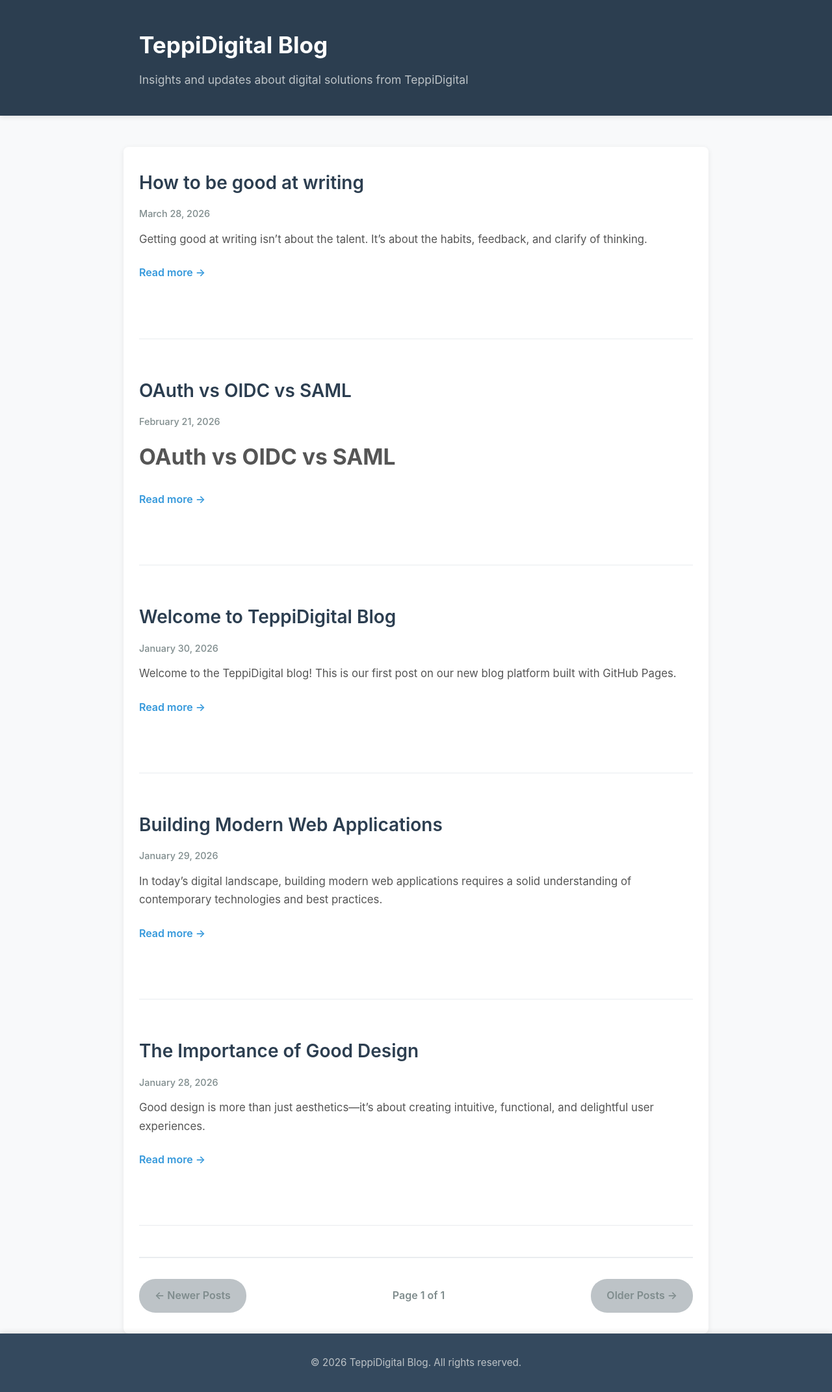
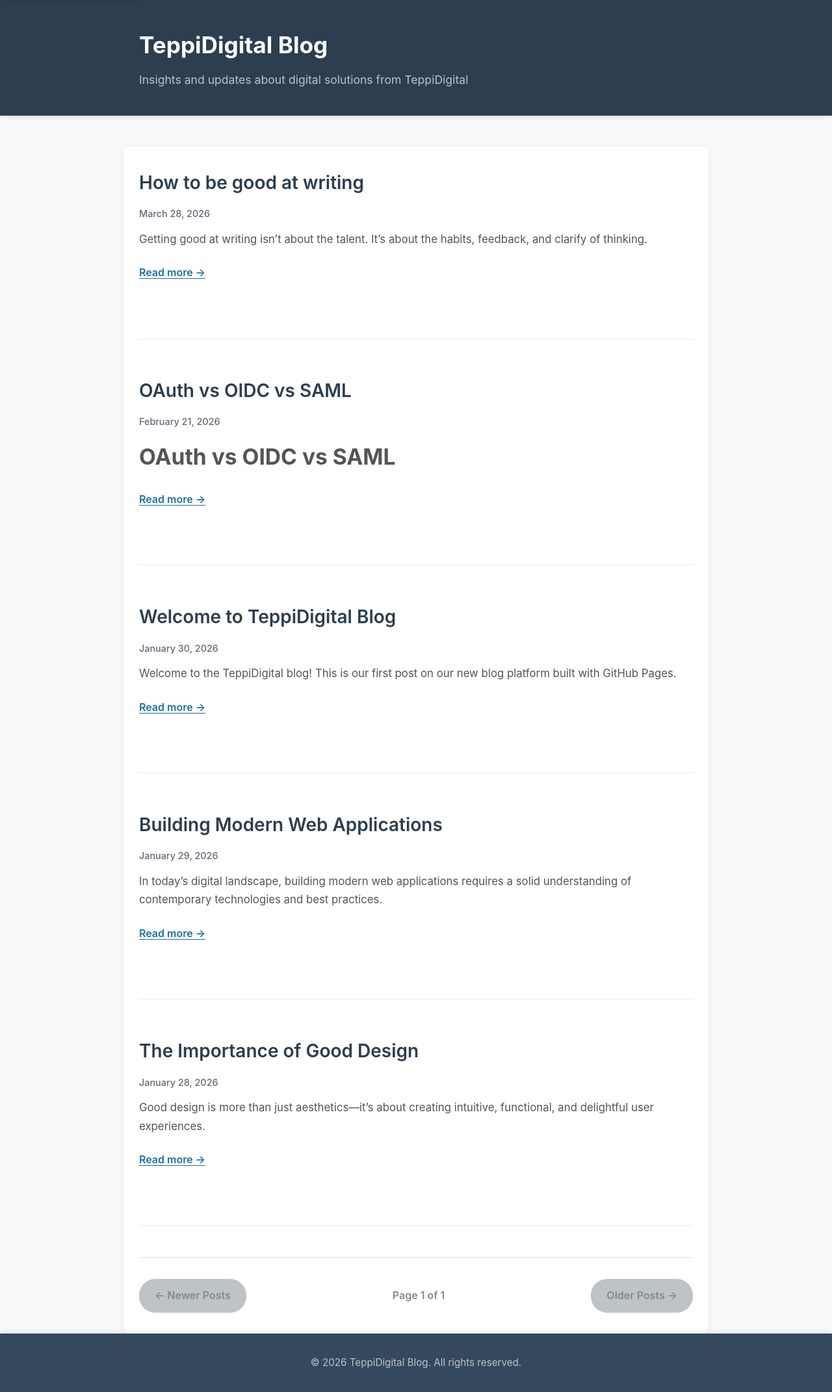
Before and after one commit to teppixdigital/teppixdigital.github.io, a Jekyll site: the page built from index.html, in a window 1280 px wide. Shown: the whole page at 65% size. Built offline with Jekyll 4.4.1, drawn with Linux system fonts in a browser that asks for light colours; the list of posts is cut into pages by our own code.

Commit message:
refactor(layout): improve page structure and styling
- Updated `_layouts/default.html` and `_layouts/post.html` to use the new grid system and responsive design patterns

- Added CSS classes for consistent typography, spacing, and color palette in `assets/css/style.css`

- Cleaned up unused styles and removed duplicate rules

- Adjusted `index.html` header and footer structure to match the updated layout

- Minor performance optimizations in CSS selectors to reduce specificity conflicts

```diff
--- a/_layouts/default.html
+++ b/_layouts/default.html
@@ -25,18 +25,19 @@
     {% endif %}
 </head>
 <body>
-    <header>
+    <a href="#main-content" class="skip-link">Skip to main content</a>
+    <header role="banner">
         <div class="container">
-            <h1><a href="{{ '/' | relative_url }}">{{ site.title }}</a></h1>
+            <h1><a href="{{ '/' | relative_url }}" aria-label="{{ site.title }} – go to home">{{ site.title }}</a></h1>
             <p>{{ site.description }}</p>
         </div>
     </header>
 
-    <main class="container">
+    <main id="main-content" class="container" tabindex="-1">
         {{ content }}
     </main>
 
-    <footer>
+    <footer role="contentinfo">
         <div class="container">
             <p>&copy; 2026 {{ site.title }}. All rights reserved.</p>
         </div>
--- a/assets/css/style.css
+++ b/assets/css/style.css
@@ -3,6 +3,60 @@
     margin: 0;
     padding: 0;
     box-sizing: border-box;
+}
+
+/* Smooth scrolling */
+html {
+    scroll-behavior: smooth;
+}
+
+/* Skip to main content link (accessibility) */
+.skip-link {
+    position: absolute;
+    top: -52px;
+    left: 1rem;
+    background-color: #2c3e50;
+    color: white;
+    padding: 0.75rem 1.25rem;
+    border-radius: 0 0 6px 6px;
+    text-decoration: none;
+    font-weight: 600;
+    font-size: 0.95rem;
+    z-index: 9999;
+    transition: top 0.2s ease;
+    box-shadow: 0 2px 8px rgba(0,0,0,0.2);
+}
+
+.skip-link:focus {
+    top: 0;
+    outline: 3px solid #3498db;
+    outline-offset: 2px;
+}
+
+/* Visually hidden utility (accessible to screen readers) */
+.visually-hidden {
+    position: absolute;
+    width: 1px;
+    height: 1px;
+    padding: 0;
+    margin: -1px;
+    overflow: hidden;
+    clip: rect(0, 0, 0, 0);
+    white-space: nowrap;
+    border: 0;
+}
+
+/* Global focus styles for keyboard navigation */
+:focus-visible {
+    outline: 3px solid #3498db;
+    outline-offset: 3px;
+    border-radius: 2px;
+}
+
+/* Text selection highlight */
+::selection {
+    background-color: #3498db;
+    color: white;
 }
 
 body {
@@ -200,7 +254,7 @@ main {
 }
 
 .blog-meta {
-    color: #7f8c8d;
+    color: #5f6b7a;
     font-size: 0.9rem;
     margin-bottom: 0.75rem;
     font-weight: 500;
@@ -216,14 +270,15 @@ main {
 .read-more {
     display: inline-block;
     margin-top: 0.5rem;
-    color: #3498db;
-    text-decoration: none;
+    color: #1a6fa8;
+    text-decoration: underline;
+    text-underline-offset: 3px;
     font-weight: 600;
     transition: all 0.3s ease;
 }
 
 .read-more:hover {
-    color: #2980b9;
+    color: #14527d;
     transform: translateX(3px);
 }
 
@@ -294,7 +349,7 @@ main {
 }
 
 .post-meta {
-    color: #7f8c8d;
+    color: #5f6b7a;
     font-size: 1rem;
     font-weight: 500;
 }
@@ -338,7 +393,7 @@ main {
     border-radius: 4px;
     font-family: 'Courier New', monospace;
     font-size: 0.9em;
-    color: #e74c3c;
+    color: #b5310a;
 }
 
 .post-content pre {
@@ -369,20 +424,22 @@ main {
 
 .back-link {
     display: inline-block;
-    color: #3498db;
+    color: #1a6fa8;
     text-decoration: none;
     font-weight: 600;
     padding: 0.75rem 1.5rem;
     border-radius: 25px;
-    background-color: #ecf0f1;
+    background-color: #e8eef4;
+    border: 1px solid #c8d8e8;
     transition: all 0.3s ease;
 }
 
 .back-link:hover {
-    background-color: #3498db;
+    background-color: #1a6fa8;
     color: white;
+    border-color: #1a6fa8;
     transform: translateY(-2px);
-    box-shadow: 0 4px 10px rgba(52, 152, 219, 0.3);
+    box-shadow: 0 4px 10px rgba(26, 111, 168, 0.3);
 }
 
 /* Footer */
@@ -444,6 +501,48 @@ img {
 .post-content a {
     /* Ensure links break properly */
     word-break: break-word;
+    color: #1a6fa8;
+    text-decoration: underline;
+    text-underline-offset: 3px;
+    transition: color 0.2s ease;
+}
+
+.post-content a:hover {
+    color: #14527d;
+}
+
+.post-content a:visited {
+    color: #6b4c9a;
+}
+
+/* Blockquote styling */
+.post-content blockquote {
+    border-left: 4px solid #3498db;
+    margin: 1.75rem 0;
+    padding: 1rem 1.5rem;
+    background-color: #f0f6fb;
+    border-radius: 0 6px 6px 0;
+    color: #445566;
+    font-style: italic;
+}
+
+.post-content blockquote p:last-child {
+    margin-bottom: 0;
+}
+
+.post-content blockquote cite {
+    display: block;
+    margin-top: 0.5rem;
+    font-size: 0.9em;
+    font-style: normal;
+    color: #5f6b7a;
+}
+
+/* Horizontal rule */
+.post-content hr {
+    border: none;
+    border-top: 2px solid #e9ecef;
+    margin: 2.5rem 0;
 }
 
 /* Responsive Design - Mobile First Approach */
--- a/index.html
+++ b/index.html
@@ -18,7 +18,7 @@ title: Home
                 <div class="blog-excerpt">
                     {{ post.excerpt }}
                 </div>
-                <a href="{{ post.url | relative_url }}" class="read-more">Read more &rarr;</a>
+                <a href="{{ post.url | relative_url }}" class="read-more">Read more<span class="visually-hidden"> about {{ post.title }}</span> &rarr;</a>
             </li>
             <div class="post-spacer"></div>
             {% endfor %}
@@ -34,7 +34,7 @@ title: Home
                 <div class="blog-excerpt">
                     {{ post.excerpt }}
                 </div>
-                <a href="{{ post.url | relative_url }}" class="read-more">Read more &rarr;</a>
+                <a href="{{ post.url | relative_url }}" class="read-more">Read more<span class="visually-hidden"> about {{ post.title }}</span> &rarr;</a>
             </li>
             <div class="post-spacer"></div>
             {% endfor %}
@@ -43,7 +43,7 @@ title: Home
 
     <!-- Pagination -->
     {% if paginator %}
-    <nav class="pagination">
+    <nav class="pagination" aria-label="Blog post pagination">
         {% if paginator.previous_page %}
             <a href="{{ paginator.previous_page_path | relative_url }}" class="pagination-link pagination-prev">
                 &larr; Newer Posts
```
Also changed, not shown: _layouts/post.html (+6 -4 lines).
